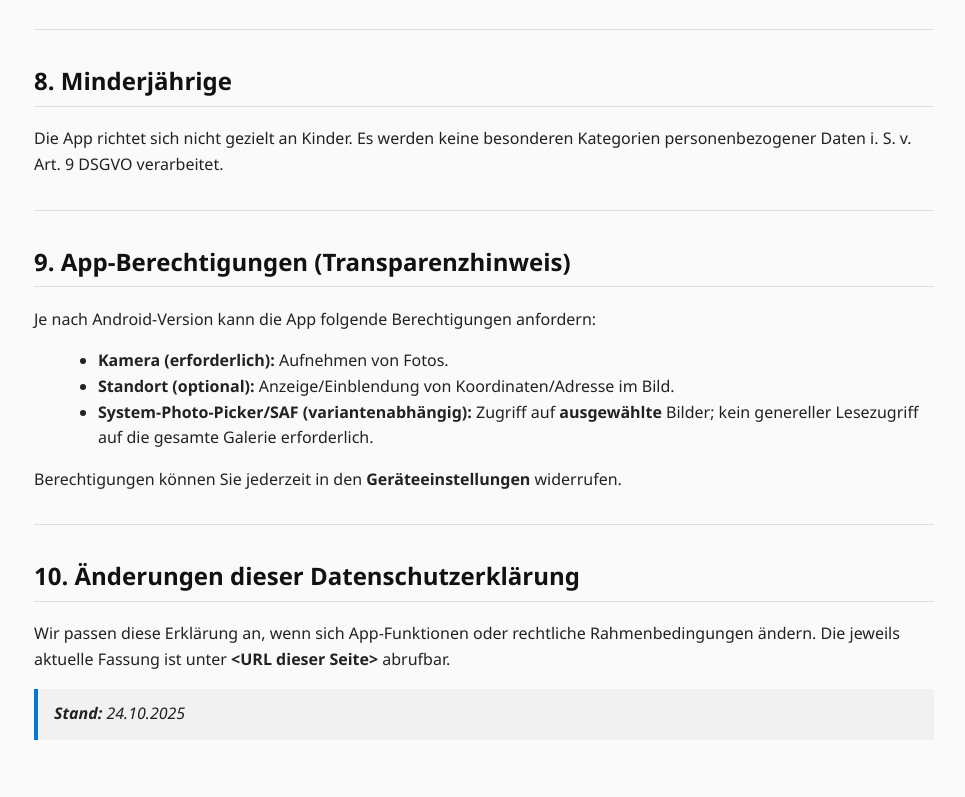
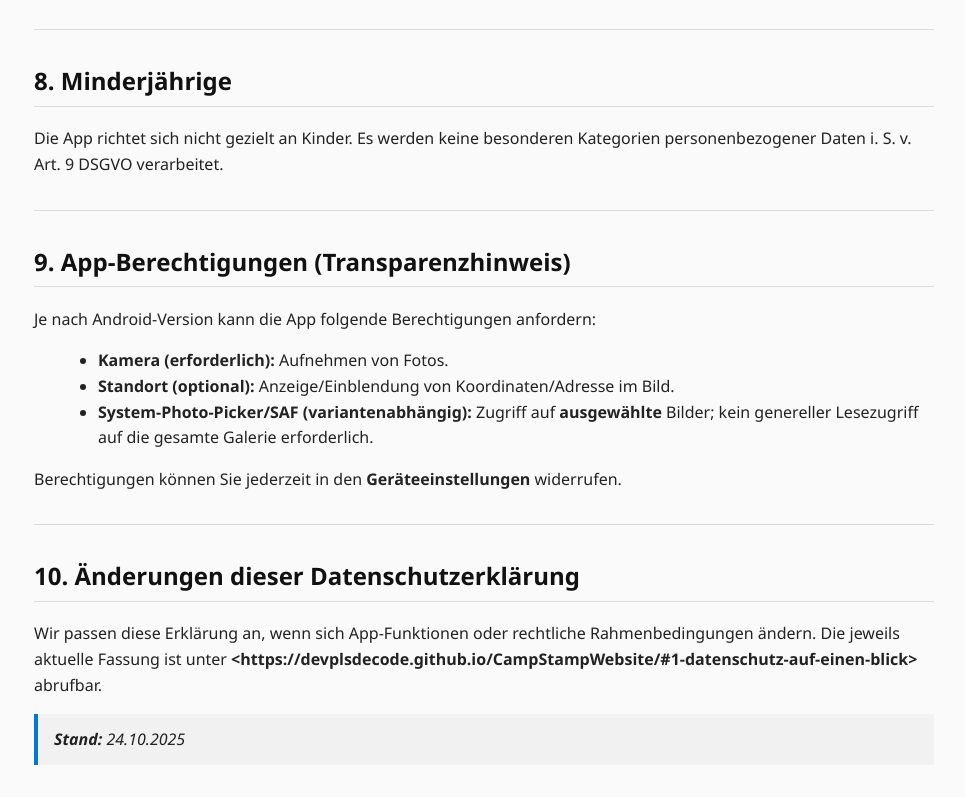
Before and after one commit to DeVplsDecode/CampStampWebsite, a plain HTML site: page index.html in a window 1280 px wide. Shown: the part 4554-5351 px from the top of the page, without its empty margins (156-1121 px from the left). Before the commit the page ends 5326 px from the top, so only its background shows below. Drawn offline with Linux system fonts and the light colour scheme.

Commit message:
Update URL in privacy policy section

```diff
--- a/index.html
+++ b/index.html
@@ -227,7 +227,7 @@
   <hr>
 
   <h2 id="10-aenderungen-dieser-datenschutzerklaerung">10. Änderungen dieser Datenschutzerklärung</h2>
-  <p>Wir passen diese Erklärung an, wenn sich App-Funktionen oder rechtliche Rahmenbedingungen ändern. Die jeweils aktuelle Fassung ist unter <strong>&lt;URL dieser Seite&gt;</strong> abrufbar.</p>
+  <p>Wir passen diese Erklärung an, wenn sich App-Funktionen oder rechtliche Rahmenbedingungen ändern. Die jeweils aktuelle Fassung ist unter <strong>&lt;https://devplsdecode.github.io/CampStampWebsite/#1-datenschutz-auf-einen-blick&gt;</strong> abrufbar.</p>
   <blockquote><strong>Stand:</strong> 24.10.2025</blockquote>
 
 </body>
```
